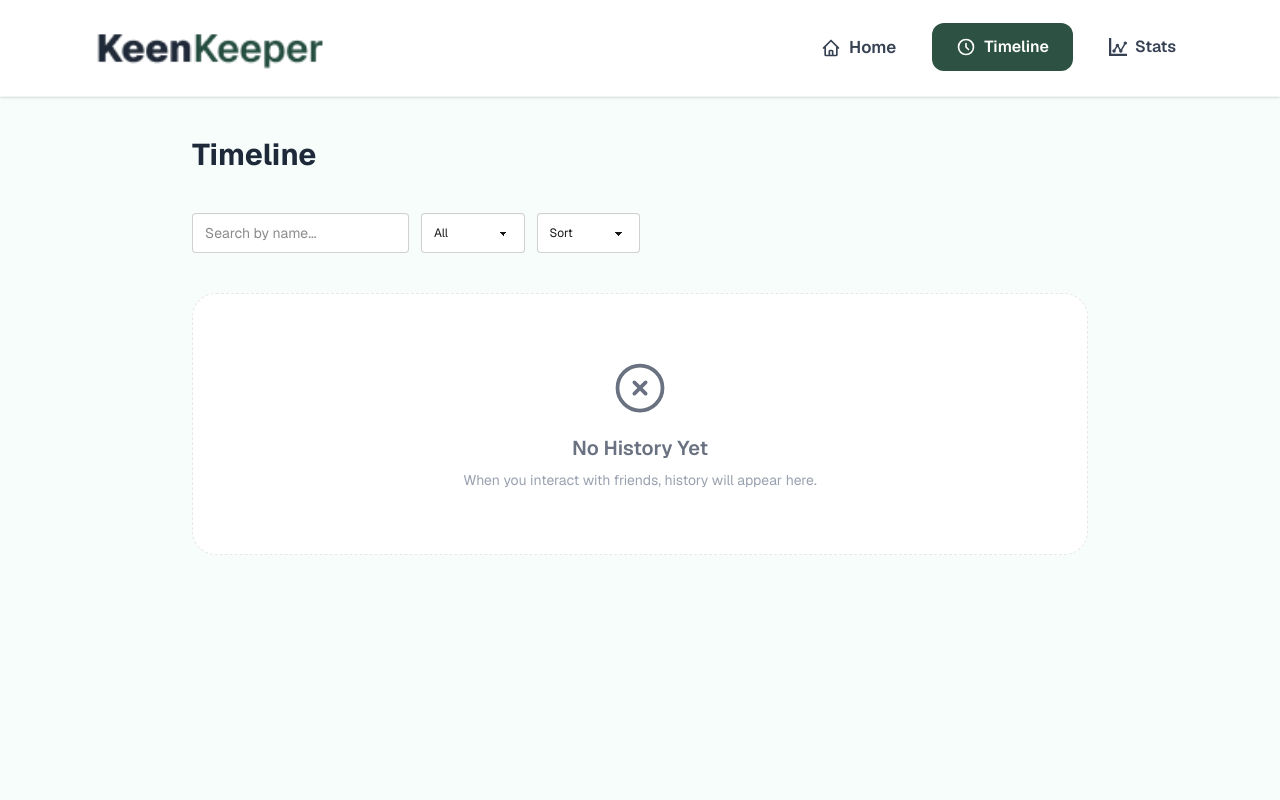
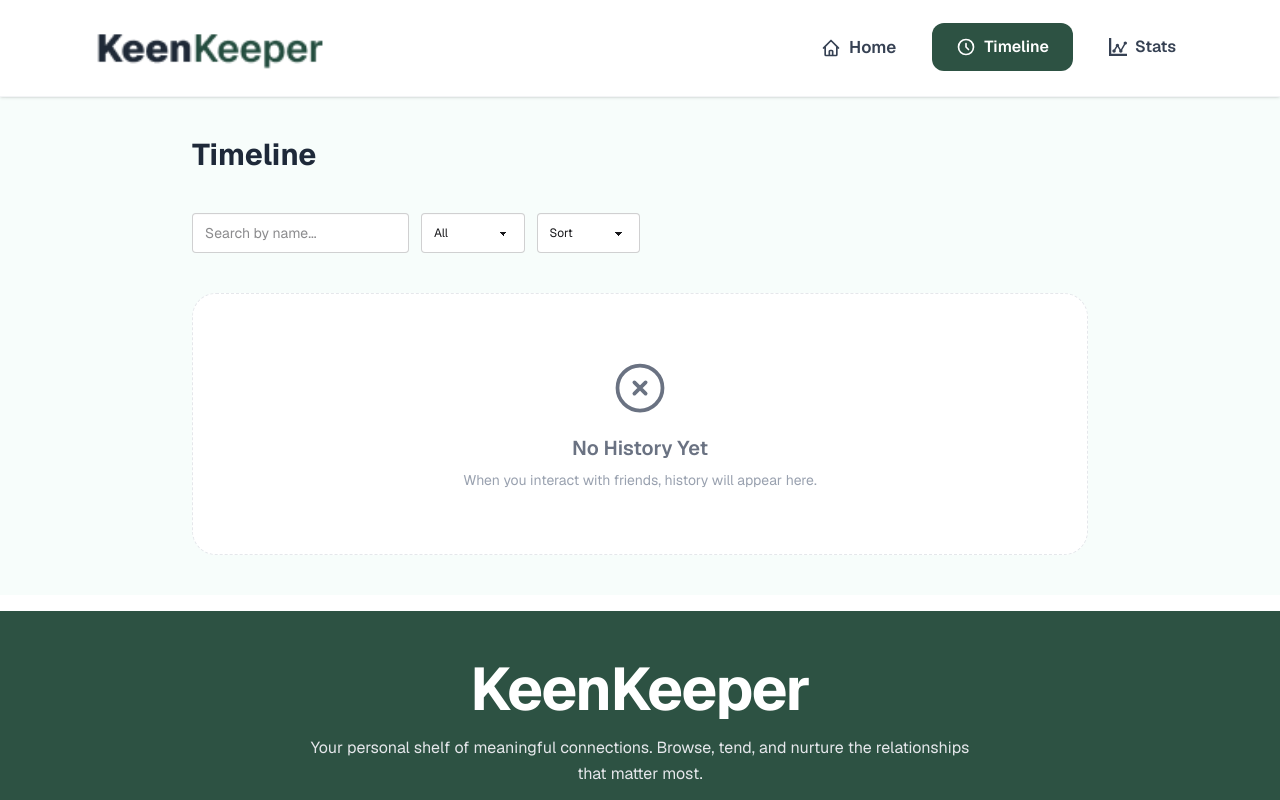
Before and after one commit to mdabdulawal2001/Keen-Keeper-Project-By-Toha, a React (Vite) app: page /time-line-item in a window 1280 px wide. Shown: the top 800 px of the page. Built offline with nearby package versions, Linux system fonts and the light colour scheme.

Commit message:
changed favicon path

```diff
--- a/index.html
+++ b/index.html
@@ -2,7 +2,7 @@
 <html lang="en" data-theme="light">
   <head>
     <meta charset="UTF-8" />
-    <link rel="icon" type="image/svg+xml" href="/src/assets/favicon.png" />
+    <link rel="icon" type="image/svg+xml" href="/favicon.png" />
     <meta name="viewport" content="width=device-width, initial-scale=1.0" />
     <title>Keen-Keeper-Project-by-Toha</title>
   </head>
--- a/src/components/TimelineItem/TimelineItem.jsx
+++ b/src/components/TimelineItem/TimelineItem.jsx
@@ -96,7 +96,7 @@ const TimelineItem = () => {
 
   return (
     <div>
-      <section className="bg-[#f7fdfb] py-10 px-4 md:px-10 font-sans min-h-screen">
+      <section className="bg-[#f7fdfb] py-10 px-4 md:px-10 font-sans mb-4">
       <div className="max-w-4xl mx-auto flex flex-col gap-6">
 
         {/* title */}
```
